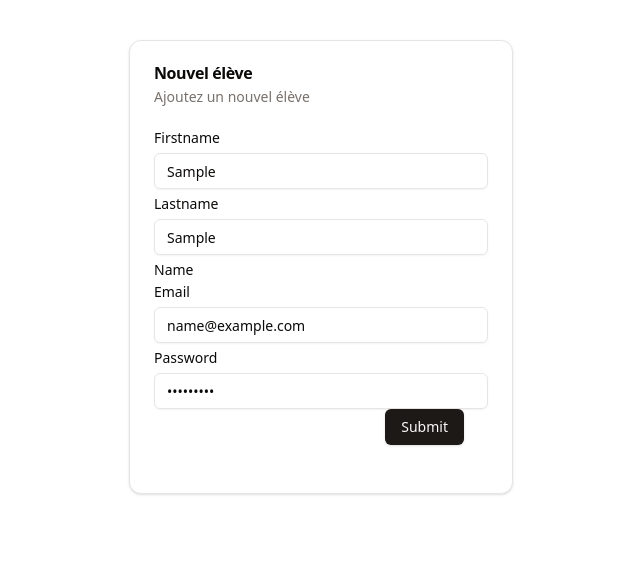
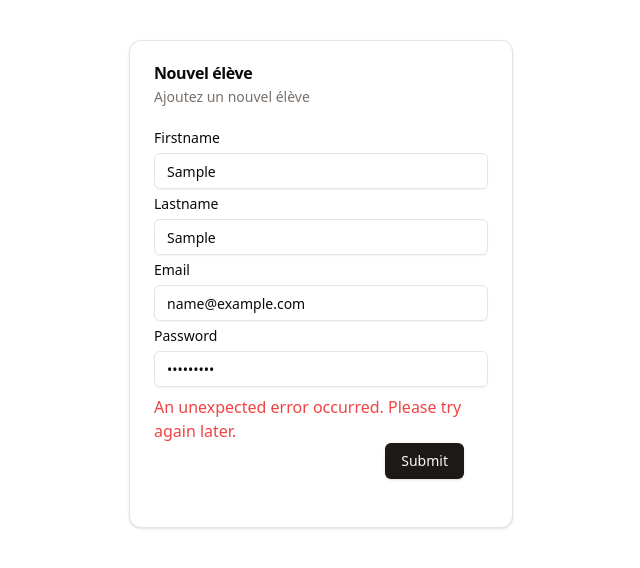
Before and after one commit to WildCodeSchool-CDA-LYON-02-2024/school-sign, a Next.js app: page /school/student/addStudent in a window 1280 px wide. Both pictures are taken after typing "Sample", "Sample", "name@example.com", "Sample123" into the empty fields and a click on the button "Submit". Shown: the top 568 px of the page, without its empty margins (319-959 px from the left). Built offline with nearby package versions, Linux system fonts and the light colour scheme; no server answers.

Commit message:
add student ok

```diff
--- a/app/school/student/page.tsx
+++ b/app/school/student/page.tsx
@@ -9,7 +9,7 @@ export default function Home() {
     <div>
       <div className="flex items-center justify-center h-screen flex-col gap-4 p-4 md:p-36">
         <Button className="bg-purple text-seasame" variant="outline">
-          <Link href="/school/class/addStudent">Add a new student</Link>
+          <Link href="/school/student/addStudent">Add a new student</Link>
         </Button>
       </div>
     </div>
--- a/components/forms/addStudentForm.tsx
+++ b/components/forms/addStudentForm.tsx
@@ -1,11 +1,9 @@
 "use client";
 
-// React
 import { useState } from "react";
 import { useRouter } from "next/navigation";
-import { classSchema } from "@/lib/schemas/classSchema";
+import { registerSchemaUser } from "@/lib/schemas/registerSchemaUser";
 
-// UI components
 import {
   Card,
   CardHeader,
@@ -23,14 +21,18 @@ export default function AddStudentForm() {
   const [lastname, setLastname] = useState("");
   const [email, setEmail] = useState("");
   const [password, setPassword] = useState("");
-  const [error, setError] = useState<string | null>(null); // For error handling
+  const [error, setError] = useState<string | null>(null);
   const router = useRouter();
 
   const handleSubmit = async (event: React.FormEvent<HTMLFormElement>) => {
     event.preventDefault();
 
-    // Validate input data using Zod
-    const result = classSchema.safeParse({ name });
+    const result = registerSchemaUser.safeParse({
+      firstname,
+      lastname,
+      email,
+      password,
+    });
 
     if (!result.success) {
       setError(
@@ -38,20 +40,16 @@ export default function AddStudentForm() {
       );
       return;
     }
-
-    // Reset error if validation passes
     setError(null);
 
     try {
-      // Send the data to the API
       const res = await fetch("/api/student", {
         method: "POST",
         headers: {
           "Content-Type": "application/json",
-          // No need to manually set the Authorization header if using cookies
         },
         body: JSON.stringify(result.data),
-        credentials: "include", // Ensure cookies are sent with the request
+        credentials: "include",
       });
 
       if (res.ok) {
@@ -59,10 +57,12 @@ export default function AddStudentForm() {
         router.push("/school/student");
       } else {
         const errorData = await res.json();
-        setError(errorData.error || "An error occurred while adding the class");
+        setError(
+          errorData.error || "An error occurred while adding the student"
+        );
       }
     } catch (err) {
-      console.error("Request Error:", err); // Log error for debugging
+      console.error("Request Error:", err);
       setError("An unexpected error occurred. Please try again later.");
     }
   };
@@ -97,7 +97,6 @@ export default function AddStudentForm() {
                 onChange={(e) => setLastname(e.target.value)}
                 required
               />
-              <Label htmlFor="name">Name</Label>
               <Label htmlFor="email">Email</Label>
               <Input
                 id="email"
@@ -106,17 +105,20 @@ export default function AddStudentForm() {
                 placeholder="VictorSchoelcher@test.com"
                 value={email}
                 onChange={(e) => setEmail(e.target.value)}
+                required
               />
               <Label htmlFor="password">Password</Label>
               <Input
                 id="password"
                 name="password"
                 type="password"
+                placeholder="********"
                 value={password}
                 onChange={(e) => setPassword(e.target.value)}
+                required
               />
             </div>
-            {/* Displaying errors */}
+            {error && <p className="text-red-500 mt-2">{error}</p>}
             <CardFooter className="flex justify-end">
               <Button type="submit">Submit</Button>
             </CardFooter>
--- a/pages/api/student.ts
+++ b/pages/api/student.ts
@@ -1,5 +1,6 @@
 import { NextApiRequest, NextApiResponse } from "next";
-import { PrismaClient } from "@prisma/client";
+import { PrismaClient,Role } from "@prisma/client";
+
 import { registerSchemaUser } from "@/lib/schemas/registerSchemaUser";
 import { verifyToken } from "@/lib/jwt";
 import bcrypt from "bcrypt";
@@ -37,7 +38,7 @@ export default async function handler(
           email: data.email,
           password: hashedPassword,
           school: { connect: { id: schoolId } },
-          role: 'STUDENT'
+          role: Role.STUDENT,
         }
       });
 
```
Also changed, not shown: 1 other file (tests, documents, lock files or other folders).
